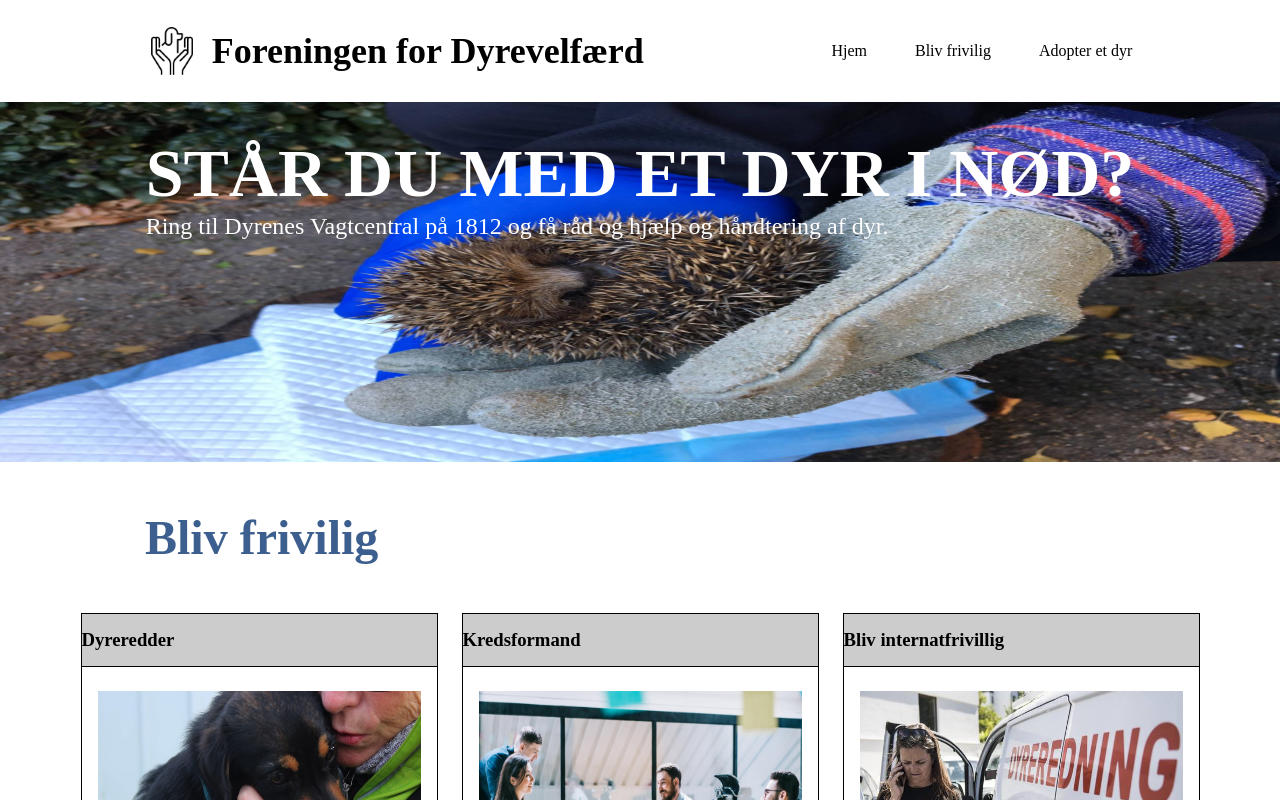
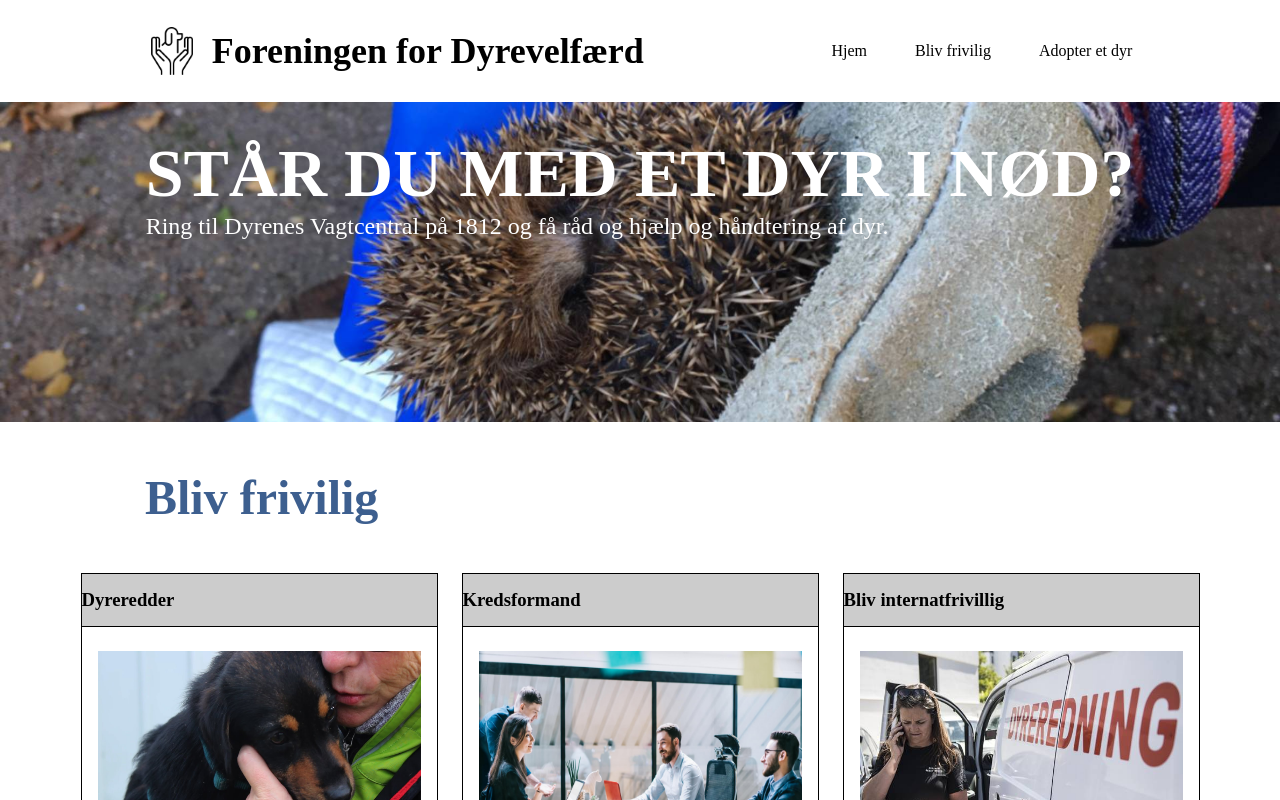
Before and after one commit to EgJo-08/Next_dyrevelfaerd, a Next.js app: page /frivilig in a window 1280 px wide. Shown: the top 800 px of the page. Built offline with nearby package versions, Linux system fonts and the light colour scheme.

Commit message:
har lavet css så billedet ikke er stretchy længere

```diff
--- a/components/animal-image-overlay/animal.css
+++ b/components/animal-image-overlay/animal.css
@@ -1,40 +1,41 @@
-.image-text-holder{
+.image-text-holder {
     display: grid;
     grid-template-columns: 1fr;
     grid-template-rows: 1fr;
 }
 
-.image-text-holder img{
+.image-text-holder img {
     grid-area: 1 / 1;
+    width: 100%;
     max-width: 1440px;
-    width: 100%;
-    max-height: 360px;
-    height: 100%;
+
+    height: min(360px, 25vw);
+    object-fit: cover;
+
+    display: block;
 }
 
-.text-holder{
+.text-holder {
     grid-area: 1 / 1;
     color: #FFFFFF;
     display: flex;
     flex-direction: column;
-    justify-items: center;
     align-items: start;
     margin: auto;
     margin-top: 32px;
 }
 
-.text-holder h2{
-
+.text-holder h2 {
     font-size: 68px;
-    margin-bottom: 0px;
-    margin-top: 0px;
+    margin-bottom: 0;
+    margin-top: 0;
 }
 
-.text-holder p{
+.text-holder p {
     font-size: 24px;
-    margin-top: 0px;
+    margin-top: 0;
 }
 
-.big{
+.big {
     text-transform: uppercase;
 }
```
